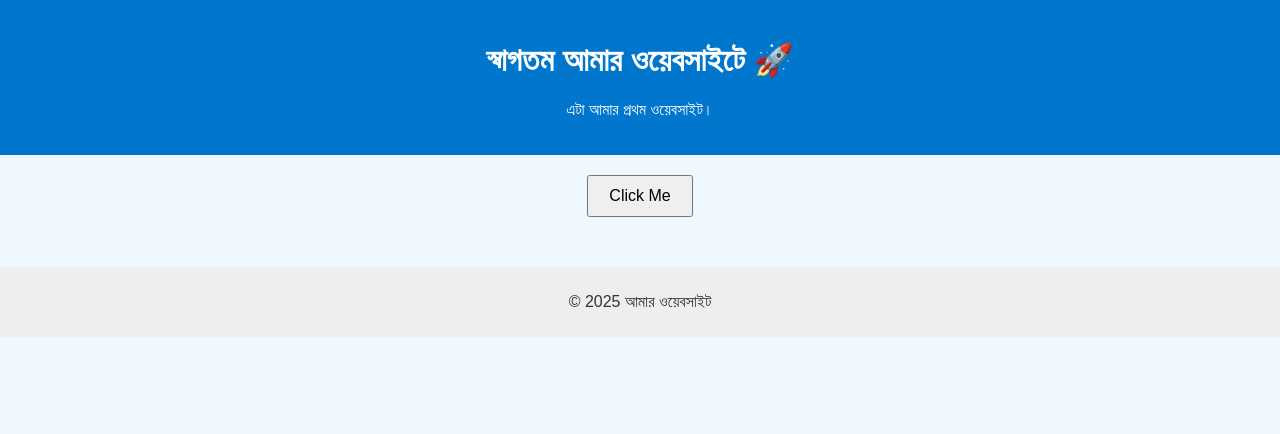
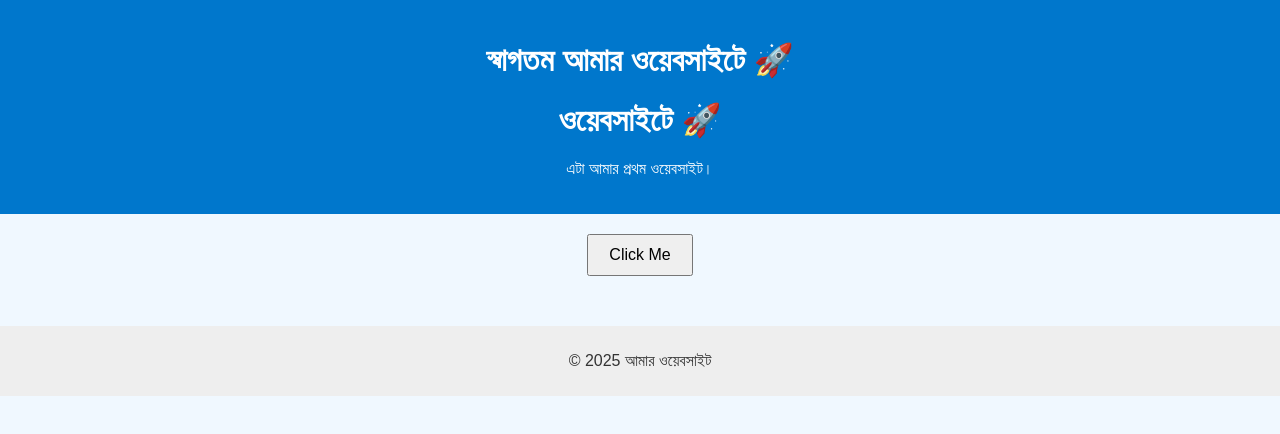
Before and after one commit to mdmoon119-commits/My-Website, a plain HTML site: page index.html in a window 1280 px wide. Drawn offline with Linux system fonts and the light colour scheme.

Commit message:
Update index.html

```diff
--- a/index.html
+++ b/index.html
@@ -8,6 +8,7 @@
 <body>
   <header>
     <h1>স্বাগতম আমার ওয়েবসাইটে 🚀</h1>
+    <h1> ওয়েবসাইটে 🚀</h1>
     <p>এটা আমার প্রথম ওয়েবসাইট।</p>
   </header>
 
```
